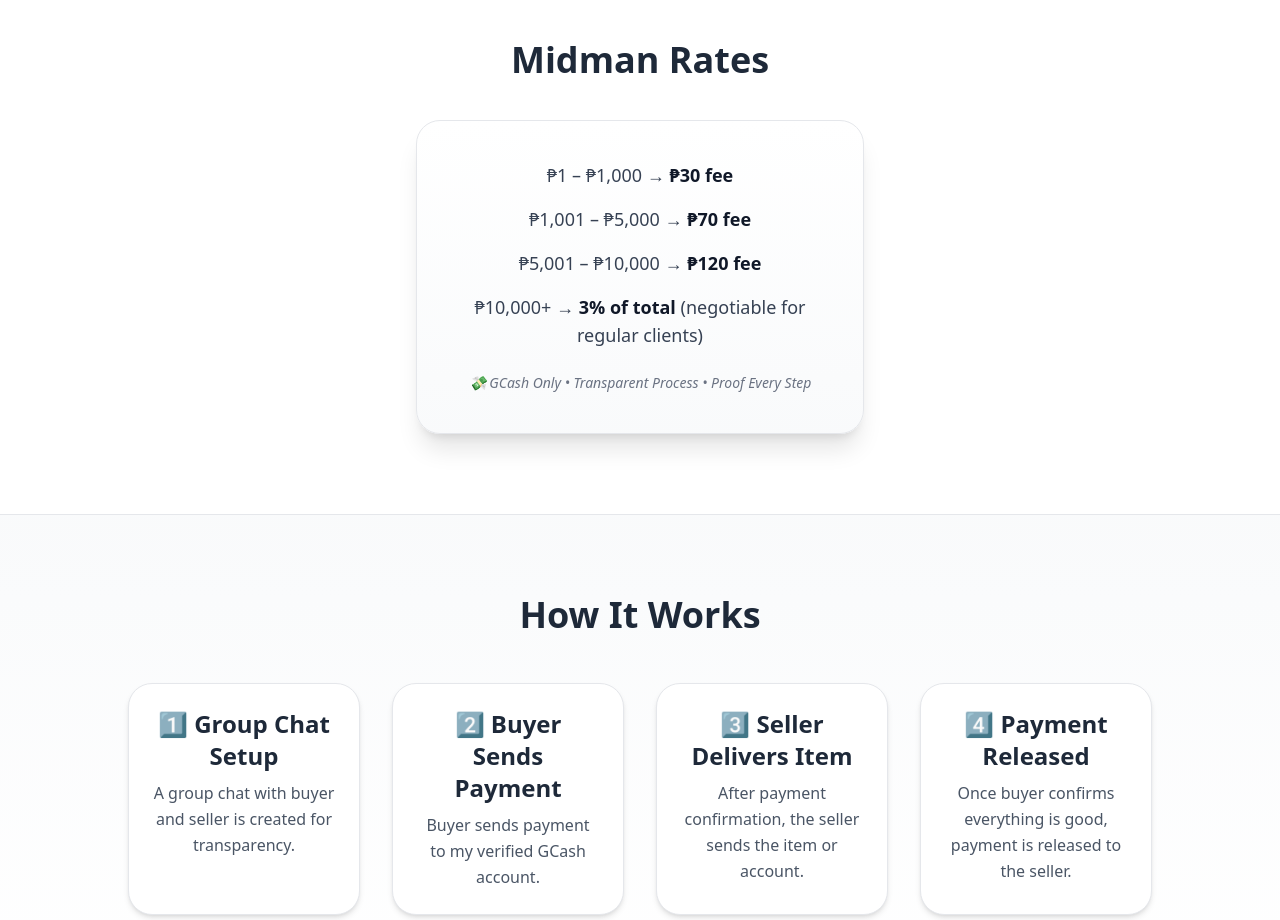
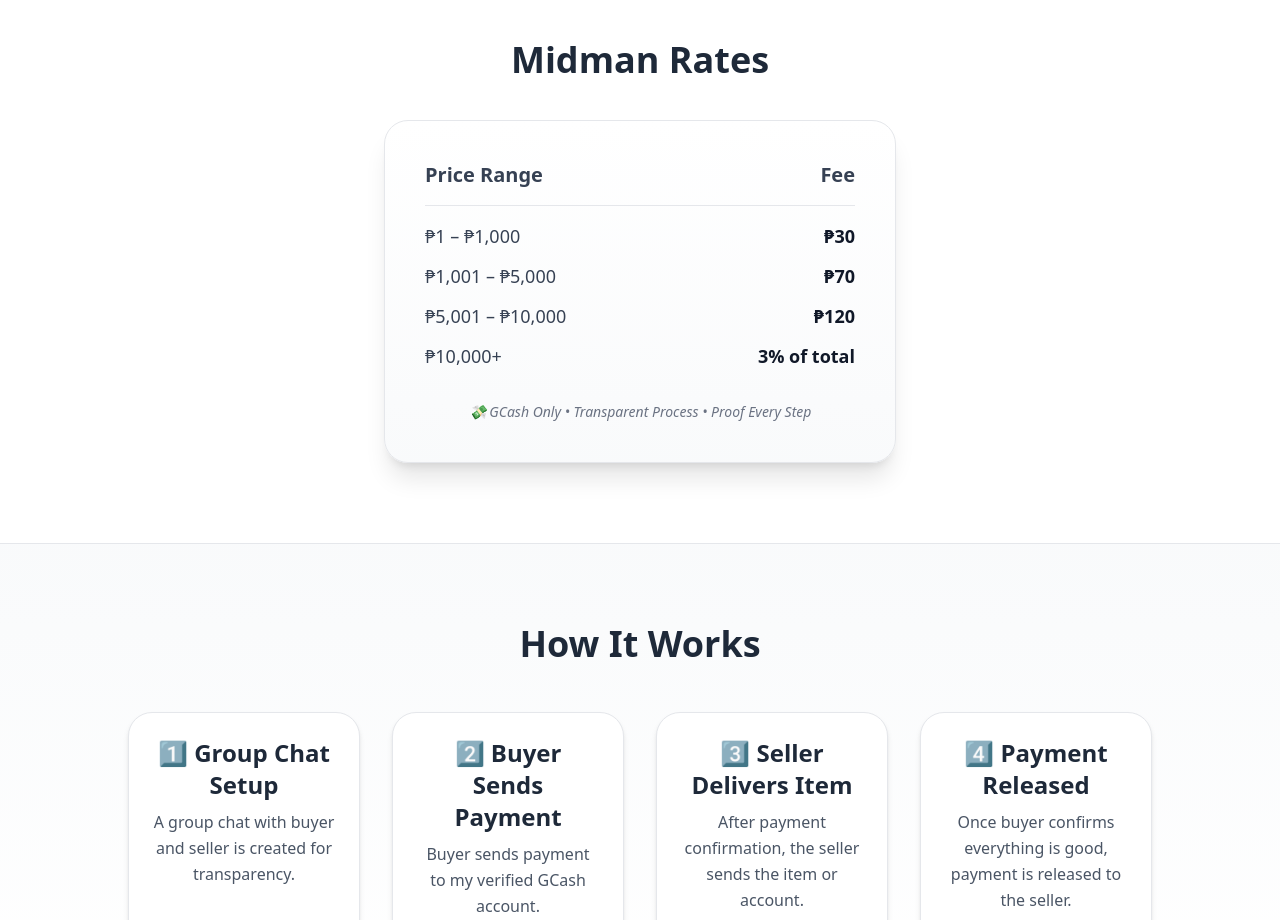
Before and after one commit to itsyafertech/yaferservices, a React (Vite) app: page / in a window 1280 px wide. Shown: the part 840-1760 px from the top of the page. Built offline with nearby package versions, Linux system fonts and the light colour scheme.

Commit message:
initial commit

```diff
--- a/src/App.jsx
+++ b/src/App.jsx
@@ -41,30 +41,40 @@ export default function App() {
         id="rates"
         className="py-16 sm:py-20 px-4 sm:px-6 text-center bg-white"
       >
-        <h2 className="text-3xl sm:text-4xl font-bold mb-8 sm:mb-10 text-gray-800">
+        <h2 className="text-3xl sm:text-4xl font-bold mb-10 text-gray-800">
           Midman Rates
         </h2>
-        <div className="max-w-md mx-auto border border-gray-200 rounded-3xl shadow-xl p-8 sm:p-10 bg-gradient-to-b from-white to-gray-50 hover:shadow-2xl transition-shadow duration-300">
-          <ul className="space-y-4 text-gray-700">
-            <li className="text-base sm:text-lg">
-              ₱1 – ₱1,000 →{" "}
-              <span className="font-semibold text-gray-900">₱30 fee</span>
-            </li>
-            <li className="text-base sm:text-lg">
-              ₱1,001 – ₱5,000 →{" "}
-              <span className="font-semibold text-gray-900">₱70 fee</span>
-            </li>
-            <li className="text-base sm:text-lg">
-              ₱5,001 – ₱10,000 →{" "}
-              <span className="font-semibold text-gray-900">₱120 fee</span>
-            </li>
-            <li className="text-base sm:text-lg">
-              ₱10,000+ →{" "}
-              <span className="font-semibold text-gray-900">3% of total</span>{" "}
-              (negotiable for regular clients)
-            </li>
-          </ul>
-          <p className="text-xs sm:text-sm text-gray-500 mt-6 italic">
+
+        <div className="max-w-lg mx-auto border border-gray-200 rounded-3xl shadow-xl p-8 sm:p-10 bg-gradient-to-b from-white to-gray-50 hover:shadow-2xl transition-shadow duration-300">
+          {/* Header Row */}
+          <div className="grid grid-cols-2 border-b border-gray-200 pb-4 mb-4">
+            <h3 className="text-lg sm:text-xl font-semibold text-gray-700 text-left">
+              Price Range
+            </h3>
+            <h3 className="text-lg sm:text-xl font-semibold text-gray-700 text-right">
+              Fee
+            </h3>
+          </div>
+
+          {/* Rates */}
+          <div className="grid grid-cols-2 gap-y-3 text-gray-700 text-base sm:text-lg">
+            <span className="text-left">₱1 – ₱1,000</span>
+            <span className="text-right font-semibold text-gray-900">₱30</span>
+
+            <span className="text-left">₱1,001 – ₱5,000</span>
+            <span className="text-right font-semibold text-gray-900">₱70</span>
+
+            <span className="text-left">₱5,001 – ₱10,000</span>
+            <span className="text-right font-semibold text-gray-900">₱120</span>
+
+            <span className="text-left">₱10,000+</span>
+            <span className="text-right font-semibold text-gray-900">
+              3% of total
+            </span>
+          </div>
+
+          {/* Note */}
+          <p className="text-xs sm:text-sm text-gray-500 mt-8 italic">
             💸 GCash Only • Transparent Process • Proof Every Step
           </p>
         </div>
```
